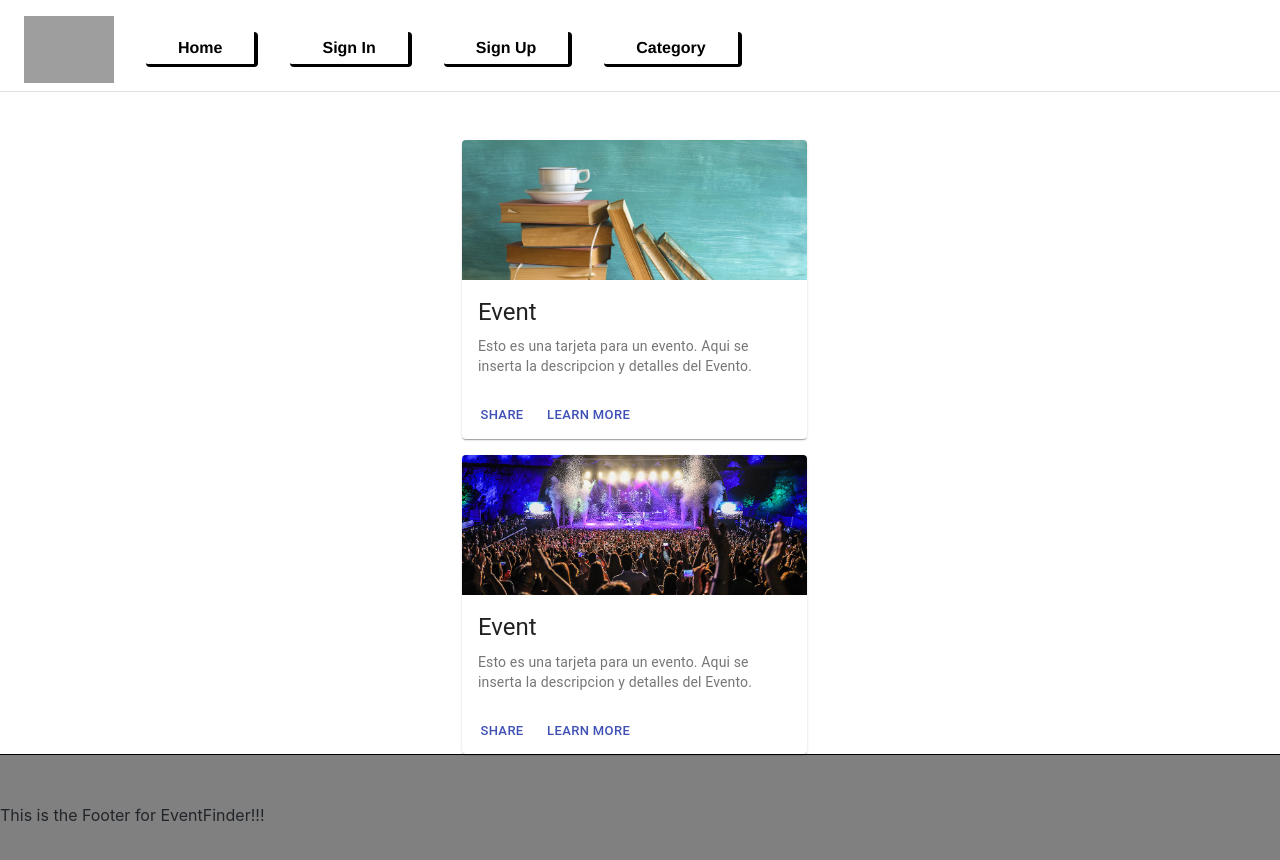
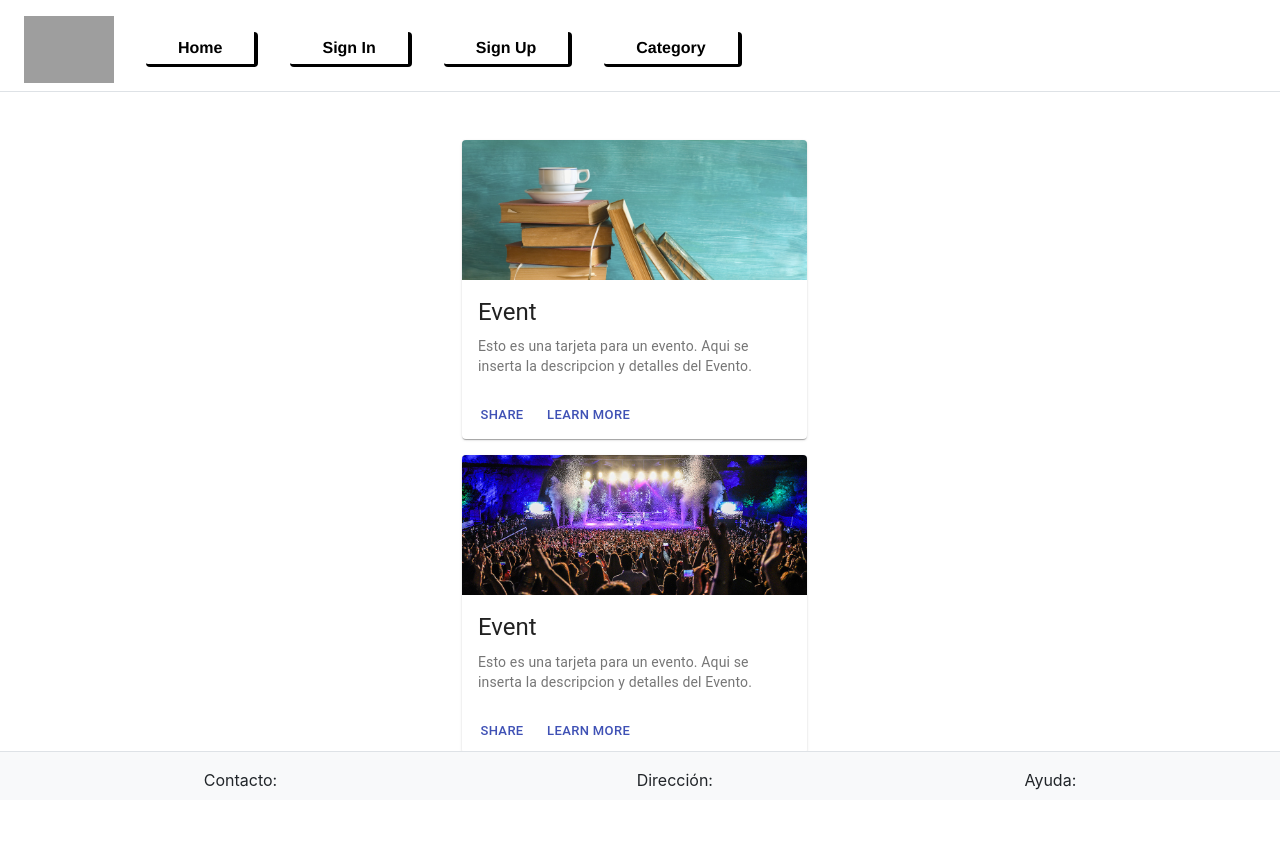
Before and after one commit to SyTW2019/E03, a React app in the folder frontend/: page / in a window 1280 px wide. Shown: the top 860 px of the page. After the commit the page ends 800 px from the top, so only its background shows below. Built offline with nearby package versions, Linux system fonts and the light colour scheme; grey boxes are pictures that could not be loaded.

Commit message:
hecho el footer mejor, falta terminar

```diff
--- a/frontend/src/App/index.js
+++ b/frontend/src/App/index.js
@@ -45,7 +45,9 @@ class App extends React.Component {
 
                     </div>
                     </Router>
+                    <div class="fixed-bottom">
                         <Footer />
+                    </div>
                 </div>
             </IntlProvider>
         );
--- a/frontend/src/_components/Footer/index.js
+++ b/frontend/src/_components/Footer/index.js
@@ -7,13 +7,30 @@ import messages from './messages';
 
 function Footer() {
   return (
-    <Wrapper>
 
-	  <section>
-        <FormattedMessage {...messages.message} />
-      </section>
+    <div class="d-flex border-top mt-4 align-items-center justify-content-around bg-light">
 
-    </Wrapper>
+      <div class="bd-highlight ml-5 mt-3 mb-2">
+          Contacto:
+      </div>
+
+      <div class="bd-highlight ml-5 mt-3 mb-2">
+          Dirección:
+      </div>
+
+      <div class="bd-highlight mr-5 mt-3 mb-2">
+          Ayuda:
+      </div>
+
+
+    </div>
+    // <Wrapper>
+
+	  // <section>
+    //     <FormattedMessage {...messages.message} />
+    // </section>
+
+    // </Wrapper>
   );
 }
 
```
Lines whose indentation alone changed are shown as unchanged.
